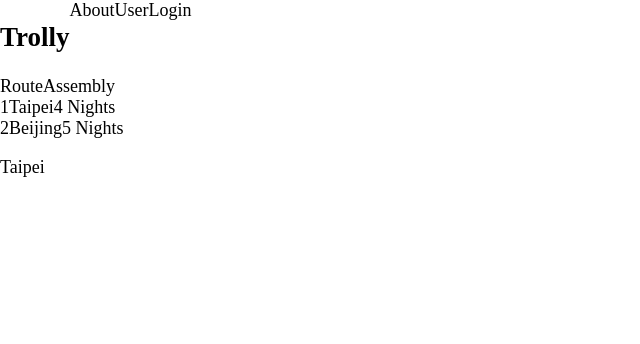
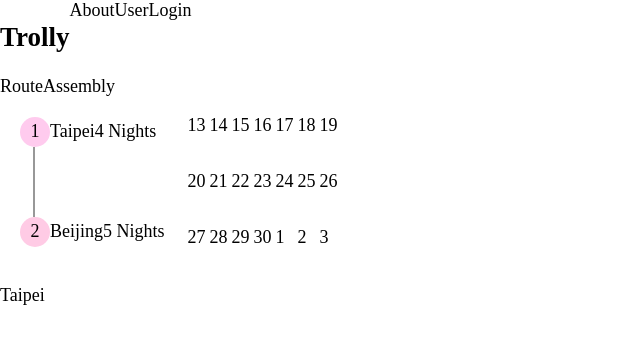
Before and after one commit to drsnails/Troly, a React (Create React App) app: page /#/trip/438577i4h48fu049f/triproute in a window 1280 px wide. Shown: the top 344 px of the page, without its empty margins (0-640 px from the left). Built offline with nearby package versions, Linux system fonts and the light colour scheme.

Commit message:
calendar

```diff
--- /dev/null
+++ b/src/cmps/TripRoute/RouteCalendar.jsx
@@ -0,0 +1,67 @@
+import React from 'react'
+
+import { utils } from '../../services/utils'
+import { WeekPreview } from './WeekPreview'
+
+
+export function RouteCalendar({ trip }) {
+
+    function getCalendarData(start, tripLength, end) {
+        let nextDay = new Date(start)
+        let calendarData = [{day:nextDay.getDate(), ts:nextDay}]
+        for (var i = 1; i <= tripLength; i++) {
+            nextDay = new Date(nextDay.getTime() + (1000 * 60 * 60 * 24))
+            calendarData.push({day:nextDay.getDate(), ts:nextDay})
+        }
+        calendarData = getFirstSunday(start, calendarData)
+        calendarData = getLastSaturday(end, calendarData)
+        return calendarData
+
+    }
+
+    function getFirstSunday(date, calendarData) {
+        let currDay = new Date(date)
+        while (currDay.getDay() > 0) {
+            currDay = new Date(currDay.getTime() - (1000 * 60 * 60 * 24))
+            calendarData.unshift({day:currDay.getDate(),ts:currDay})
+        }
+        return calendarData
+
+    }
+    function getLastSaturday(date, calendarData) {
+        let currDay = new Date(date)
+        while (currDay.getDay() < 6) {
+            currDay = new Date(currDay.getTime() + (1000 * 60 * 60 * 24))
+            calendarData.push({day:currDay.getDate(),ts:currDay})
+        }
+        return calendarData
+    }
+
+    function generateCalendar(trip) {
+        const tripStart = trip.destinations[0].startDate
+        const tripEnd = trip.destinations[trip.destinations.length - 1].endDate
+        const tripLength = utils.calculateDays(tripStart, tripEnd)
+        const calendarData = getCalendarData(tripStart, tripLength, tripEnd)
+        return calendarData
+    }
+
+    const calendarData = generateCalendar(trip)
+
+    function renderTable(data){
+        const weekCmps=[]
+        let weeksCount = calendarData.length / 7;
+        while(weeksCount){
+            weekCmps.push(<WeekPreview dates={data.splice(0,7)} destinations={trip.destinations}/>)
+            weeksCount--
+        }
+        return weekCmps
+
+    }
+    return (
+        <table>
+            <tbody>
+                {renderTable(calendarData)}
+            </tbody>
+        </table>
+    )
+}
--- a/src/cmps/TripRoute/RouteTimeLinePreview.jsx
+++ b/src/cmps/TripRoute/RouteTimeLinePreview.jsx
@@ -1,22 +1,18 @@
 import React from 'react'
+
+import {utils} from '../../services/utils'
 
 export function RouteTimeLinePreview({ destination, idx ,isLast}) {
 
-    function calculateDays(start, end) {
-        end= new Date(end)
-        start= new Date(start)
-        var difference = end.getTime() - start.getTime();
-        var daysDifference = Math.floor(difference / 1000 / 60 / 60 / 24);
-        return daysDifference-1
-    }
+
 
     return (
         <React.Fragment>
 
-            <div className="flex">
-                <div>{idx + 1}</div>
+            <div className="route-time-line-context flex align-center ">
+                <div className="index-ball flex align-center justify-center " >{idx + 1}</div>
                 <div>{destination.name}</div>
-                <div>{calculateDays(destination.startDate, destination.endDate)} Nights</div>
+                <div>{utils.calculateDays(destination.startDate, destination.endDate)-1} Nights</div>
             </div>
              { !isLast&&<div className="line"></div>}
         </React.Fragment>
--- a/src/cmps/TripRoute/TripRoute.jsx
+++ b/src/cmps/TripRoute/TripRoute.jsx
@@ -1,11 +1,12 @@
 import React from 'react'
+import { RouteCalendar } from './RouteCalendar'
 import { RouteTimeLine } from './RouteTimeLine'
 
 export function TripRoute({trip}) {
     return (
-        <div>
-            {/* {trip.destinations[0].name} */}
+        <div className="flex">
             <RouteTimeLine trip={trip}/>
+            <RouteCalendar trip={trip}/>
         </div>
     )
 }
--- /dev/null
+++ b/src/cmps/TripRoute/WeekPreview.jsx
@@ -0,0 +1,16 @@
+import React, { Component } from 'react'
+
+export function WeekPreview({ dates, destinations }) {
+    console.log(dates);
+
+    function addMarker(date){
+
+    }
+
+    return (
+        <tr>
+            {dates.map((date,idx) => <td style={{position:"relative"}}  key={idx}>{date.day}{addMarker(date)}</td>)}
+        </tr>
+    )
+
+}
--- a/src/scss/components/TripRoute/routeTimeLine.scss
+++ b/src/scss/components/TripRoute/routeTimeLine.scss
@@ -1,6 +1,22 @@
 .route-time-line{
+    padding: 20px;//remove
     .line{
-        border-left: 6px solid green;
+        border-left: 2px solid $clr12;
+        opacity: 0.5;
         height: 70px;
+        margin-inline-start: 13px;//may change
     }
+    .index-ball{
+        height: 30px;
+        width: 30px;
+        border-radius: 50%;
+
+
+    }
+    @for $i from 0 through 8 {
+        .route-time-line-context:nth-child(#{$i})>.index-ball {
+            background-color:  adjust-hue($clr1, $i*5deg )
+        }
+    }
+
 }
--- a/src/scss/main.scss
+++ b/src/scss/main.scss
@@ -13,6 +13,7 @@
 
 //component
 @import './components/tripAssembly.scss';
+@import './components/TripRoute/routeTimeLine.scss';
 
 
 
--- a/src/scss/setup/_mixins.scss
+++ b/src/scss/setup/_mixins.scss
@@ -22,6 +22,11 @@
     @media (min-width: $normal-breakpoint + 40) {
         @content;
     }
+}
+
+@mixin ball-color($number) {
+    background-color: $clr+$number;
+
 }
 
 /* Media  Mixins */
--- a/src/services/utils.js
+++ b/src/services/utils.js
@@ -2,7 +2,8 @@
 
 
 export const utils = {
-    makeId
+    makeId,
+    calculateDays
 }
 
 function makeId(length = 5) {
@@ -13,3 +14,11 @@ function makeId(length = 5) {
     }
     return txt;
 }
+
+function calculateDays(start, end) {
+    end= new Date(end)
+    start= new Date(start)
+    var difference = end.getTime() - start.getTime();
+    var daysDifference = Math.floor(difference / 1000 / 60 / 60 / 24);
+    return daysDifference
+}
```
Also changed, not shown: src/cmps/TripRoute/Calendar.jsx (deleted, +0 -9 lines), 1 other file (tests, documents, lock files or other folders).
